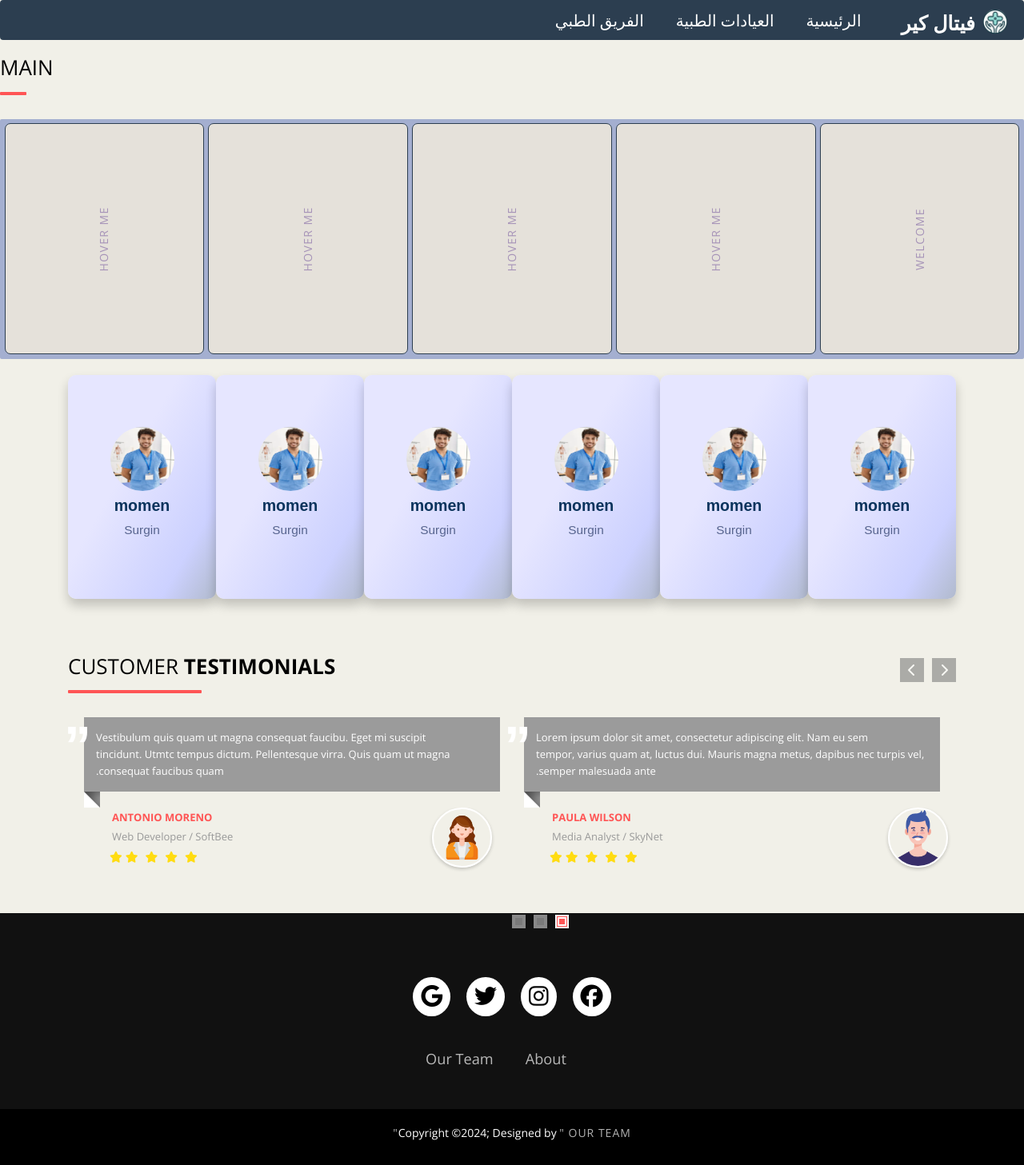
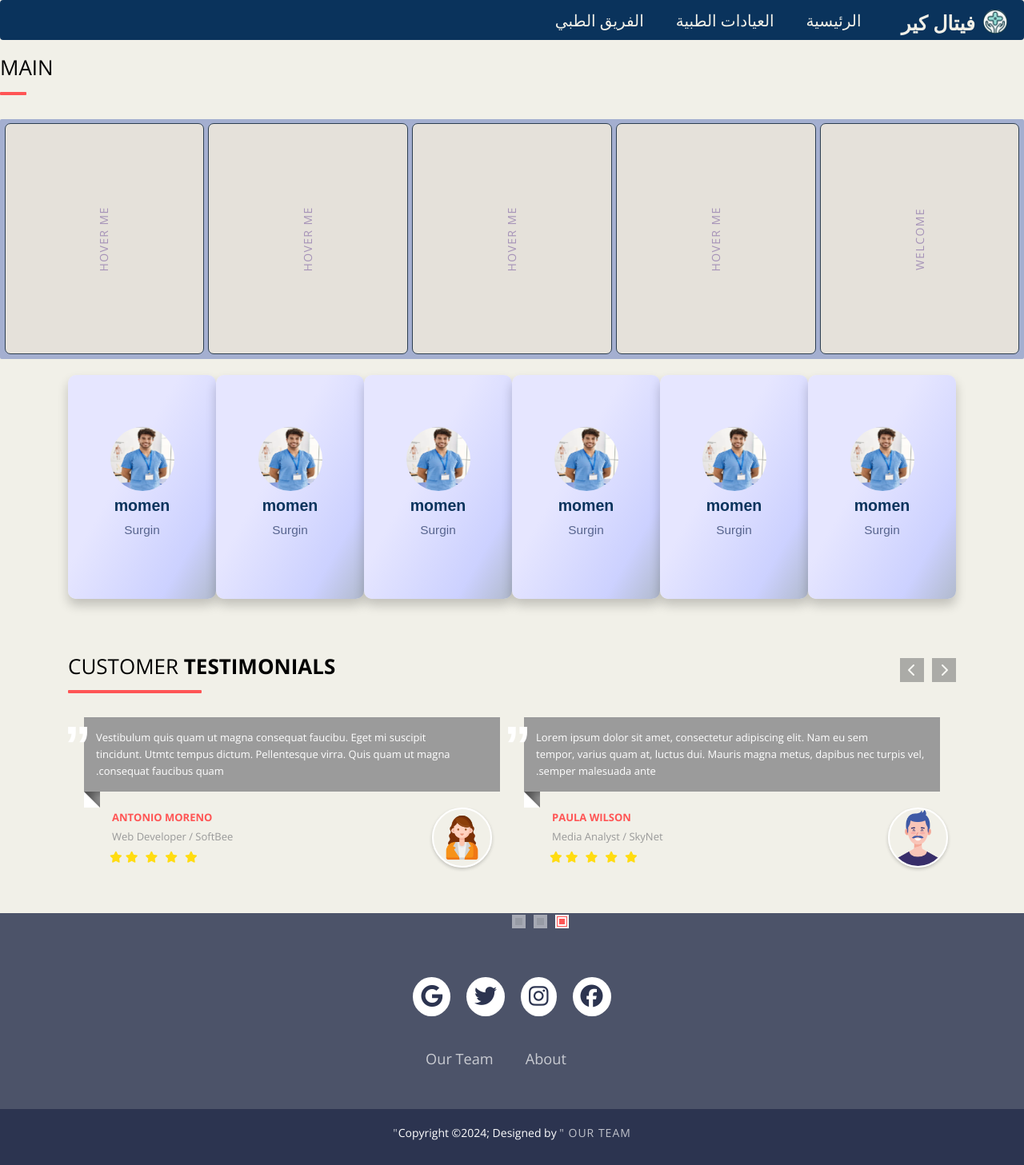
Before and after one commit to Web1-Teams/8am-grp4-repo, a React (Create React App) app: page / in a window 1280 px wide. Shown: the whole page at 80% size. Built offline with nearby package versions, Linux system fonts and the light colour scheme; some icons are missing.

Commit message:
never mind

```diff
--- a/public/Clinics/Styles For C2/Styles_C2 ar.css
+++ b/public/Clinics/Styles For C2/Styles_C2 ar.css
@@ -276,7 +276,6 @@ details {
 
   .img-content {
     width: 18rem;
-    height: ;
     overflow: hidden;
     margin-right: 10px;
 }
--- a/src/components/clinics components/Clinic1.js
+++ b/src/components/clinics components/Clinic1.js
@@ -1,13 +1,13 @@
-import NavBar from '../NavBar'
 import TopTopic from '../TopTopic'
 import '../../styles/Styles_C1 en.css'
 import Review from '../Review'
 import Footer from '../Footer'
+import Navbar from '../navbar/Navbar'
 
 const Clinic1=()=>{
    return(
     <>
-     <NavBar />
+      <Navbar/>
      <TopTopic topic1="Welcome" clinic1="Clinic1"/>
      <div>
           <Header
--- a/src/components/clinics components/Clinic3.js
+++ b/src/components/clinics components/Clinic3.js
@@ -2,14 +2,13 @@ import Exercise from "../clinic3ComponentsTemp/Exercise";
 import Exercise2 from "../clinic3ComponentsTemp/Exercise2";
 import Footer from "../Footer";
 import Header from "../header/Header";
-import NavBar from "../NavBar";
-import RatingCard from "../RatingCard";
+import Navbar from "../navbar/Navbar";
 import Review from "../Review";
 
 const Clinic3 = (props) => {
     return (
        <div>
-         <NavBar/>
+         <Navbar/>
 
 
         <div>
@@ -85,7 +84,6 @@ const Clinic3 = (props) => {
       Duration="5-10 minutes daily."
      video="https://youtu.be/7W1wUmI9ULw?si=YJoNpzTku_E6D9YO"
      />
-        <RatingCard/>
          <Review/>
          <Footer/>
 
--- a/src/components/clinics components/Clinic4.js
+++ b/src/components/clinics components/Clinic4.js
@@ -1,6 +1,6 @@
 import Footer from "../Footer"
 import Header from "../header/Header"
-import NavBar from "../NavBar"
+import Navbar from "../navbar/Navbar"
 import Review from "../Review"
 import TopTopic from "../TopTopic"
 
@@ -12,7 +12,7 @@ import TopTopic from "../TopTopic"
 const Clinic4=()=>{
     return(
      <>
-      <NavBar />
+      <Navbar/>
       <TopTopic topic1="Welcome" clinic1="Clinic1"/>
       <div>
            <Header
--- a/src/components/clinics components/Clinic5.js
+++ b/src/components/clinics components/Clinic5.js
@@ -1,6 +1,6 @@
 import Footer from "../Footer"
 import Header from "../header/Header"
-import NavBar from "../NavBar"
+import Navbar from "../navbar/Navbar"
 import Review from "../Review"
 import TopTopic from "../TopTopic"
 
@@ -9,7 +9,7 @@ import TopTopic from "../TopTopic"
 const Clinic5=()=>{
     return(
      <>
-      <NavBar />
+      <Navbar/>
       <TopTopic topic1="Welcome" clinic1="Clinic1"/>
       <div>
            <Header
--- a/src/styles/footer.css
+++ b/src/styles/footer.css
@@ -1,6 +1,6 @@
 
 footer{
-    background-color: #111;
+    background-color: #2c3450d4;
 }
 .footerContainer{
     width: 100%;
@@ -19,18 +19,20 @@ footer{
 }
 .socialIcons a i{
     font-size: 2em;
-    color: black;
+    color:#2c3450;
     opacity: 0,9;
 }
 
 
 .socialIcons a:hover{
-    background-color: #111;
+    background-color:#2c3450;
     transition: 0.5s;
 }
 .socialIcons a:hover i{
     color: white;
     transition: 0.5s;
+    /*    opacity: 1;
+*/
 }
 .footerNav{
     margin: 30px 0;
@@ -57,7 +59,7 @@ footer{
     opacity: 1;
 }
 .footerBottom{
-    background-color: #000;
+    background-color: #2c3450;
     padding: 20px;
     text-align: center;
 }
--- a/src/styles/navbar.css
+++ b/src/styles/navbar.css
@@ -3,8 +3,8 @@
     justify-content: space-between;
     height: 5rem;
     align-items: center;
-    background-color: #2c3e50;
-    color: white;
+    background-color: #0a335c;
+    color: #F1F0E8;
     padding: 10px 20px;
 }
 
@@ -25,7 +25,7 @@
 .clinic-name {
     font-size: 25px;
     font-weight: bold;
-    color: white;
+    color: #F1F0E8;
 }
 
 .nav-links {
@@ -41,27 +41,29 @@
 
 .nav-links a {
     text-decoration: none;
-    color: white;
+    color: #F1F0E8;
     padding: 5px 10px;
     transition: 0.3s;
 }
 
 .nav-links a:hover {
-    background-color: #16a085;
-    border-radius: 5px;
+    background-color: #57648e;
+    border-radius: 20px;
 }
 
 .dropdown-menu {
     display: none;
-    color: rgb(0, 0, 0);
+
     position: absolute;
     top: 100%;
     right: 0;
-    background-color: #ffffff;
+    background-color: #57648e;
     list-style: none;
     padding: 10px;
     border-radius: 5px;
+
 }
+
 
 .dropdown:hover .dropdown-menu {
     display: block;
@@ -74,8 +76,8 @@
     right: 0;
     width: 250px;
     height: 100%;
-    background-color: #2c3e50;
-    color: white;
+    background-color: #0a335c;
+    color: #F1F0E8;
     padding: 20px;
     box-shadow: -2px 0 5px rgba(0, 0, 0, 0.5);
     z-index: 1000;
```
